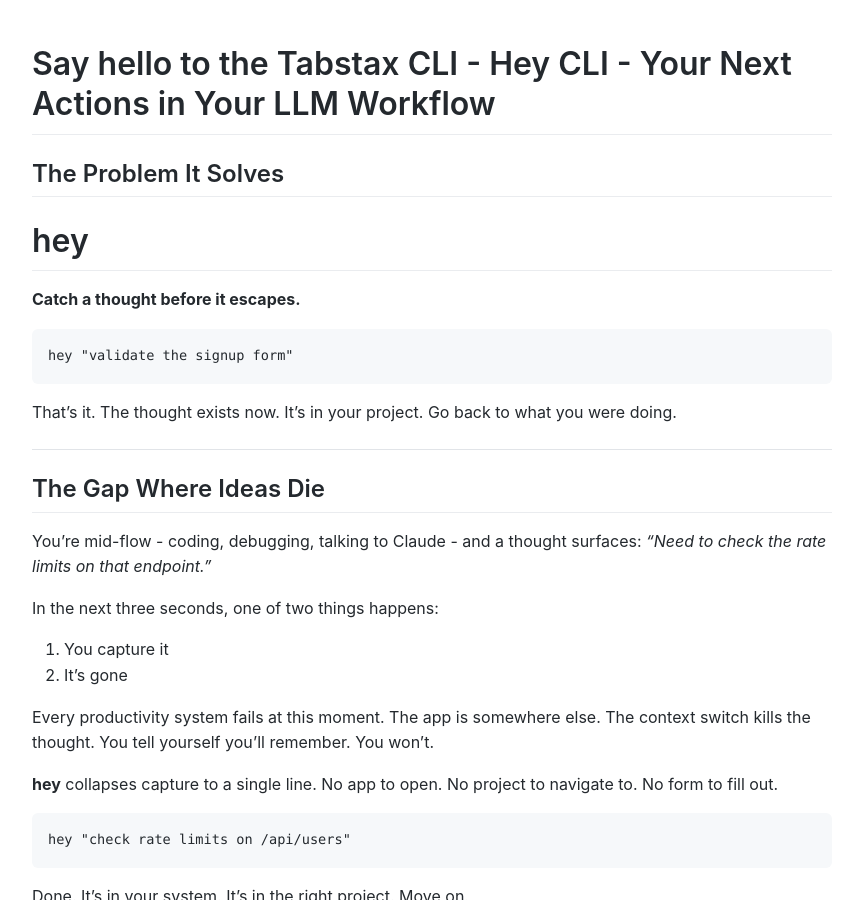
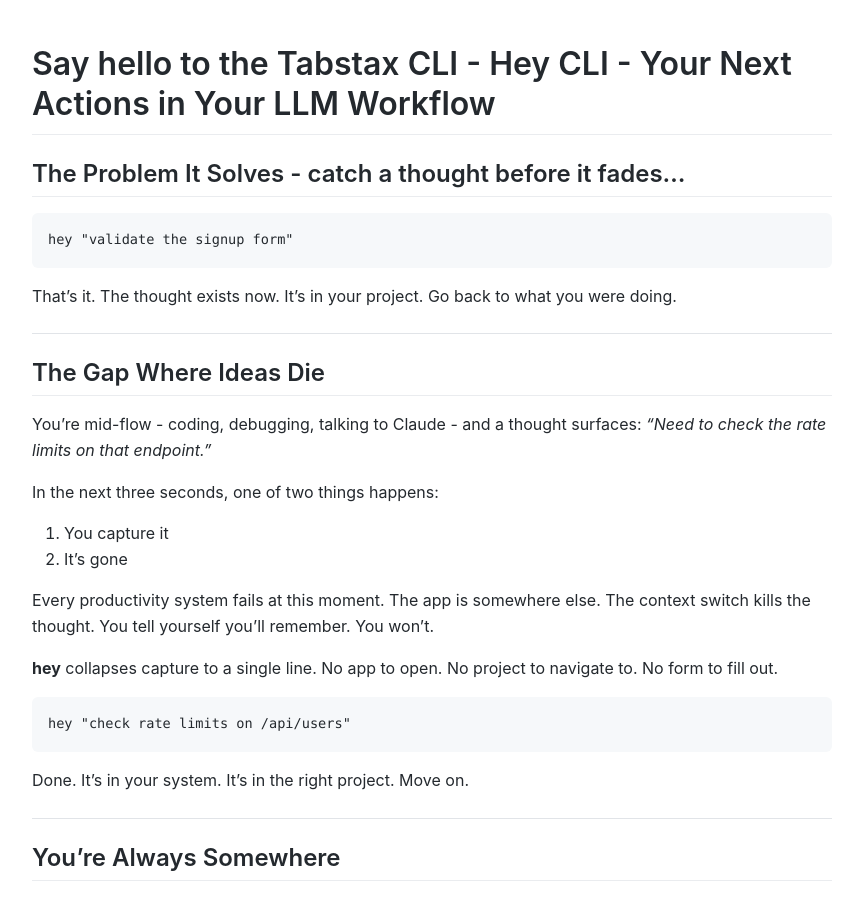
Before and after one commit to Hulupeep/TabStax-Help, a Jekyll site: the page built from topics/hey-cli.md, in a window 1280 px wide and 900 px high. Shown: the whole window, without its empty margins (208-1071 px from the left). Built offline with Jekyll 4.4.1, drawn with Linux system fonts in a browser that asks for light colours; our own code applies the rules of GitHub Pages for plain Markdown files.

Commit message:
Update Hey CLI introduction and problem statement
Revised the introduction to emphasize the importance of capturing thoughts.

````diff
--- a/topics/hey-cli.md
+++ b/topics/hey-cli.md
@@ -1,11 +1,8 @@
 # Say hello to the Tabstax CLI - Hey CLI - Your Next Actions in Your LLM Workflow
 
-## The Problem It Solves
+## The Problem It Solves - catch a thought before it fades...
 
 
-# hey
-
-**Catch a thought before it escapes.**
 
 ```bash
 hey "validate the signup form"
````
